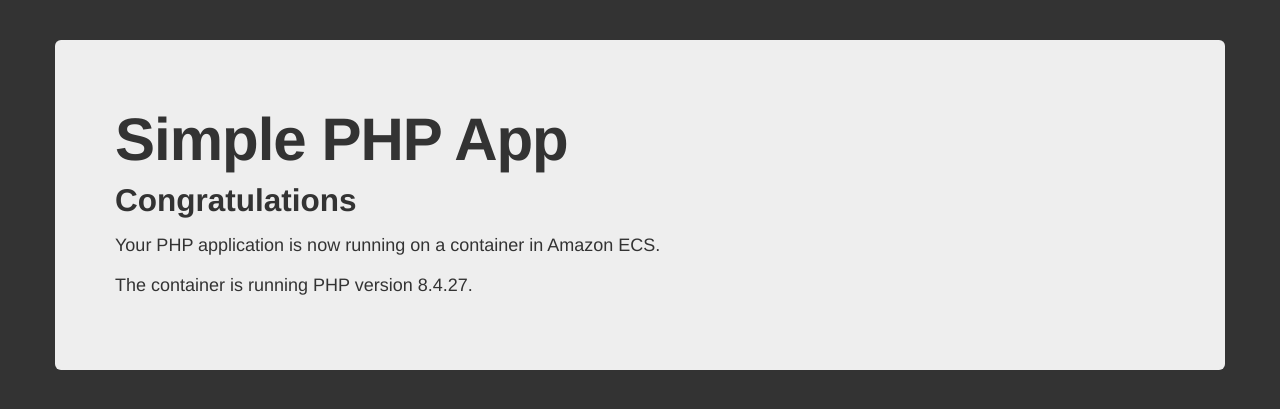
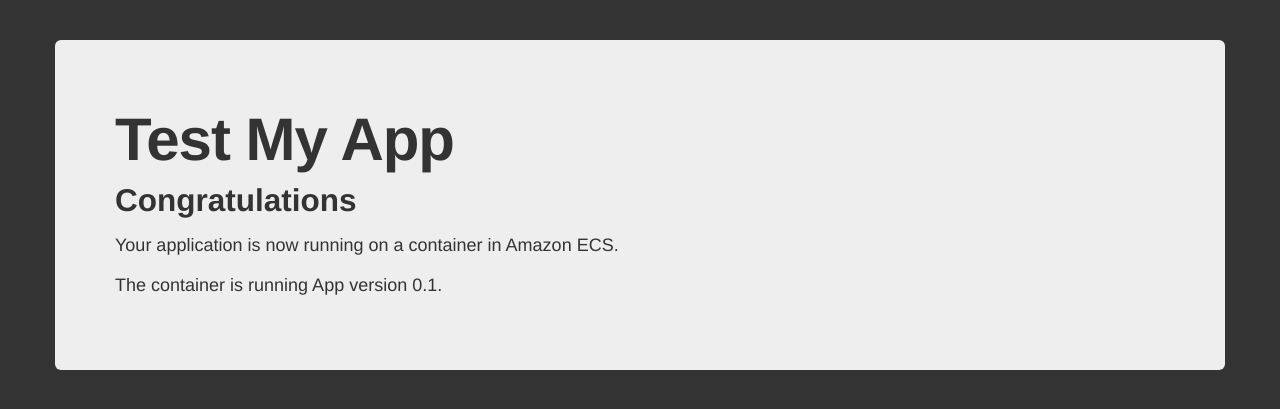
Before and after one commit to kvaibhawa/example-on-ecs, a PHP site: page / in a window 1280 px wide. Shown: the top 409 px of the page. Run offline with PHP 8.4, Linux system fonts and the light colour scheme.

Commit message:
updated source code version

```diff
--- a/src/index.php
+++ b/src/index.php
@@ -15,10 +15,10 @@
     <body>
         <div class="container">
             <div class="hero-unit">
-                <h1>Simple PHP App</h1>
+                <h1>Test My App</h1>
                 <h2>Congratulations</h2>
-                <p>Your PHP application is now running on a container in Amazon ECS.</p>
-                <p>The container is running PHP version <?php echo phpversion(); ?>.</p>
+                <p>Your application is now running on a container in Amazon ECS.</p>
+                <p>The container is running App version 0.1.</p>
                 <?php
                         $myfile = fopen("/var/www/my-vol/date", "r") or die("");
                         echo fread($myfile,filesize("/var/www/my-vol/date"));
```
